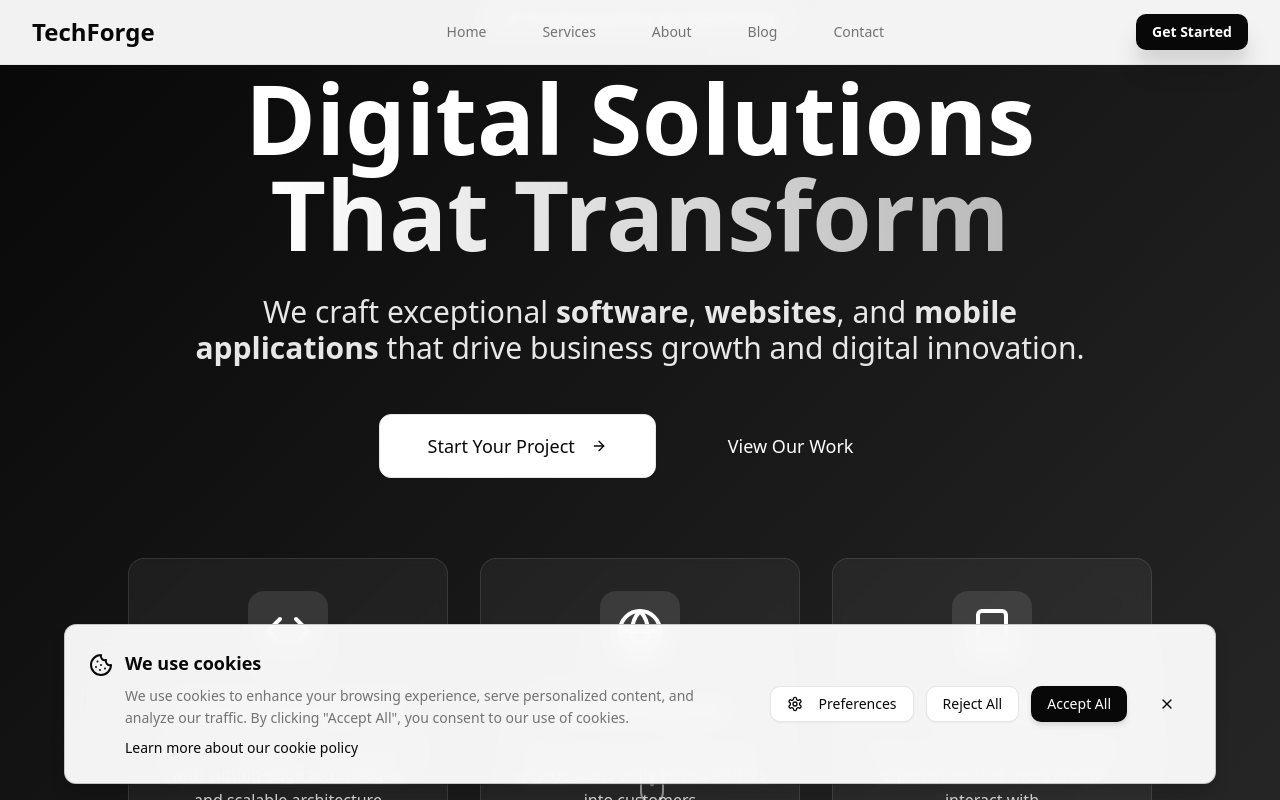
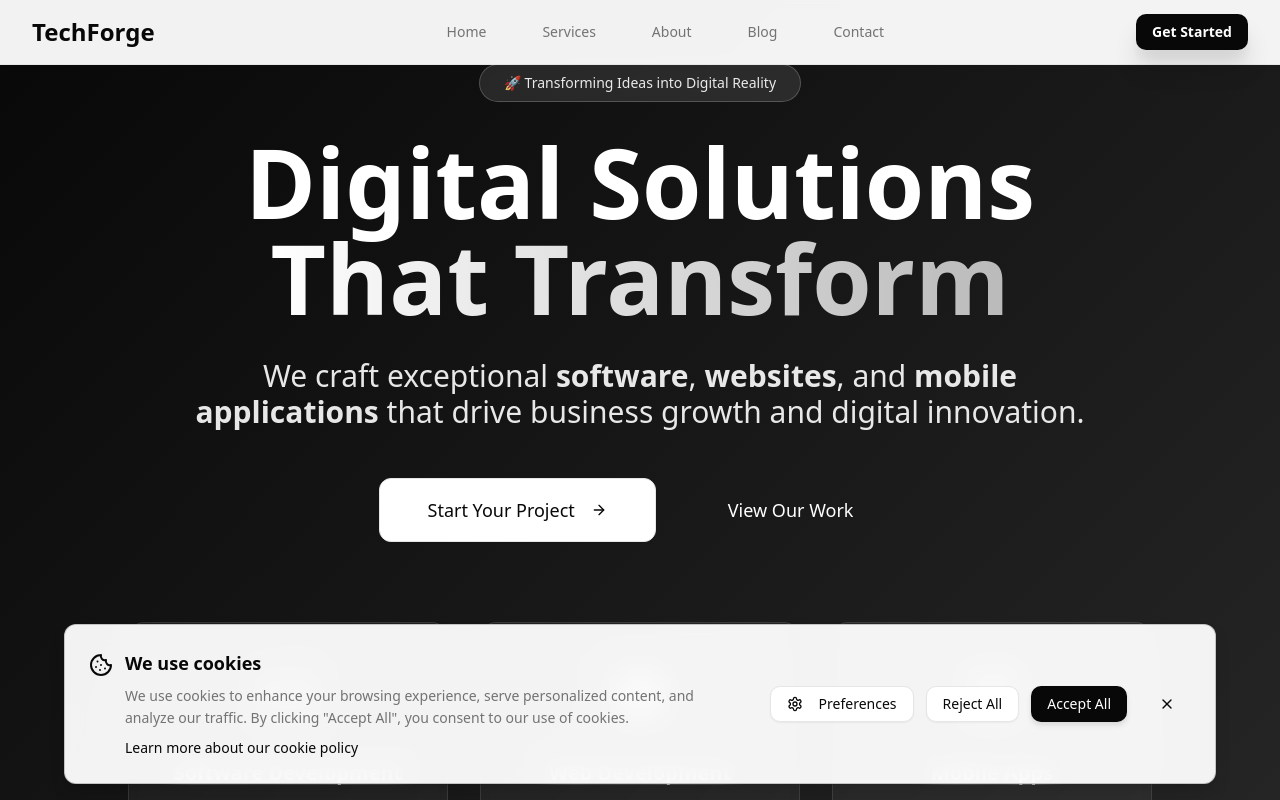
Before and after one commit to ehtisham-b29/black-white-web-craft-99, a React (Vite) app: page / in a window 1280 px wide. Shown: the top 800 px of the page. Built offline with nearby package versions, Linux system fonts and the light colour scheme.

Commit message:
Add spacing to the text
Adjust the spacing of the "Transforming Ideas into Digital Reality" text from the header to improve its appearance.

```diff
--- a/src/components/Hero.tsx
+++ b/src/components/Hero.tsx
@@ -3,7 +3,7 @@ import { ArrowRight, Code, Smartphone, Globe } from "lucide-react";
 
 const Hero = () => {
   return (
-    <section id="home" className="min-h-screen flex items-center justify-center bg-gradient-hero text-primary-foreground relative overflow-hidden">
+    <section id="home" className="min-h-screen flex items-center justify-center bg-gradient-hero text-primary-foreground relative overflow-hidden pt-16">
       {/* Enhanced Background Pattern */}
       <div className="absolute inset-0 opacity-5">
         <div className="absolute top-20 left-20 w-32 h-32 border-2 border-primary-foreground/30 rounded-xl rotate-12 animate-pulse"></div>
```
